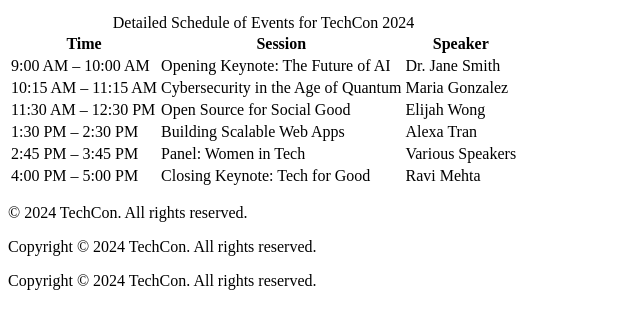
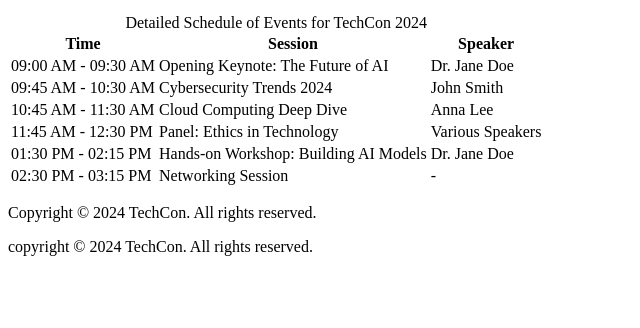
Before and after one commit to Richmondfreeheart/TechCon_HTML, a plain HTML site: page techcon_website/schedule.html in a window 1280 px wide. Shown: the part 154-482 px from the top of the page, without its empty margins (0-640 px from the left). Drawn offline with Linux system fonts and the light colour scheme.

Commit message:
Update schedule.html

```diff
--- a/techcon_website/schedule.html
+++ b/techcon_website/schedule.html
@@ -2,12 +2,12 @@
 <html lang="en">
 <head>
   <meta charset="UTF-8" />
-  <meta name="viewport" content="width=device-width, initial-scale=1.0"/>
+  <meta name="viewport" content="width=device-width, initial-scale=1" />
   <title>Schedule for TechCon 2024</title>
 </head>
 <body>
 
-  <!-- Header -->
+  <!-- Header Section -->
   <header>
     <h1>Schedule for TechCon 2024</h1>
     <nav>
@@ -20,7 +20,7 @@
     </nav>
   </header>
 
-  <!-- Main Content -->
+  <!-- Main Content Section -->
   <main>
     <table>
       <caption>Detailed Schedule of Events for TechCon 2024</caption>
@@ -33,52 +33,48 @@
       </thead>
       <tbody>
         <tr>
-          <td>9:00 AM – 10:00 AM</td>
+          <td>09:00 AM - 09:30 AM</td>
           <td>Opening Keynote: The Future of AI</td>
-          <td>Dr. Jane Smith</td>
+          <td>Dr. Jane Doe</td>
         </tr>
         <tr>
-          <td>10:15 AM – 11:15 AM</td>
-          <td>Cybersecurity in the Age of Quantum</td>
-          <td>Maria Gonzalez</td>
+          <td>09:45 AM - 10:30 AM</td>
+          <td>Cybersecurity Trends 2024</td>
+          <td>John Smith</td>
         </tr>
         <tr>
-          <td>11:30 AM – 12:30 PM</td>
-          <td>Open Source for Social Good</td>
-          <td>Elijah Wong</td>
+          <td>10:45 AM - 11:30 AM</td>
+          <td>Cloud Computing Deep Dive</td>
+          <td>Anna Lee</td>
         </tr>
         <tr>
-          <td>1:30 PM – 2:30 PM</td>
-          <td>Building Scalable Web Apps</td>
-          <td>Alexa Tran</td>
-        </tr>
-        <tr>
-          <td>2:45 PM – 3:45 PM</td>
-          <td>Panel: Women in Tech</td>
+          <td>11:45 AM - 12:30 PM</td>
+          <td>Panel: Ethics in Technology</td>
           <td>Various Speakers</td>
         </tr>
         <tr>
-          <td>4:00 PM – 5:00 PM</td>
-          <td>Closing Keynote: Tech for Good</td>
-          <td>Ravi Mehta</td>
+          <td>01:30 PM - 02:15 PM</td>
+          <td>Hands-on Workshop: Building AI Models</td>
+          <td>Dr. Jane Doe</td>
+        </tr>
+        <tr>
+          <td>02:30 PM - 03:15 PM</td>
+          <td>Networking Session</td>
+          <td>-</td>
         </tr>
       </tbody>
     </table>
   </main>
 
-  <!-- Footer -->
+  <!-- Footer Section -->
   <footer>
-    <p>&copy; 2024 TechCon. All rights reserved.</p>
+    <p>Copyright &copy; 2024 TechCon. All rights reserved.</p>
   </footer>
 
-  <footer>
-  <p>Copyright &copy; 2024 TechCon. All rights reserved.</p>
-</footer>
 
   <footer>
-  <p>Copyright &copy; 2024 TechCon. All rights reserved.</p>
+  <p>copyright &copy; 2024 TechCon. All rights reserved.</p>
 </footer>
-
 
 </body>
 </html>
```
